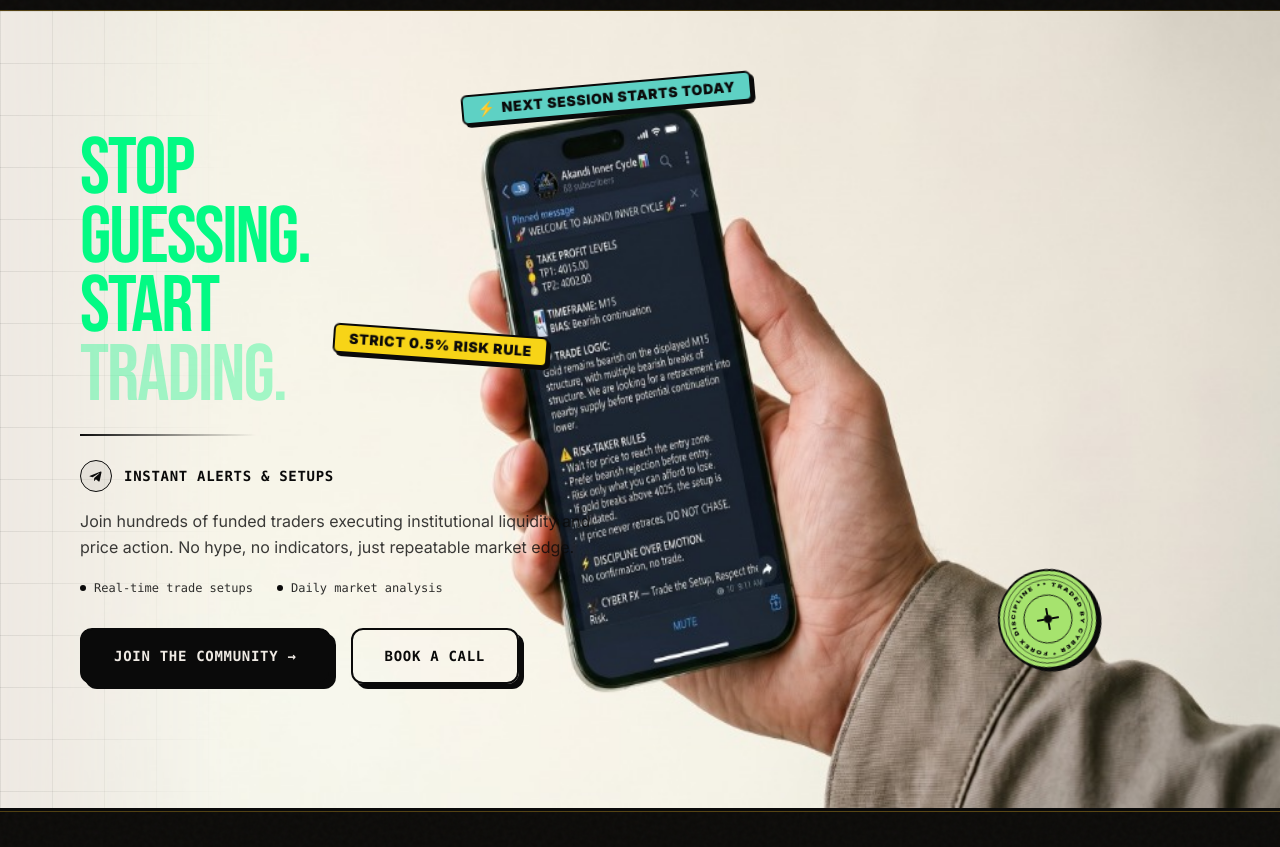
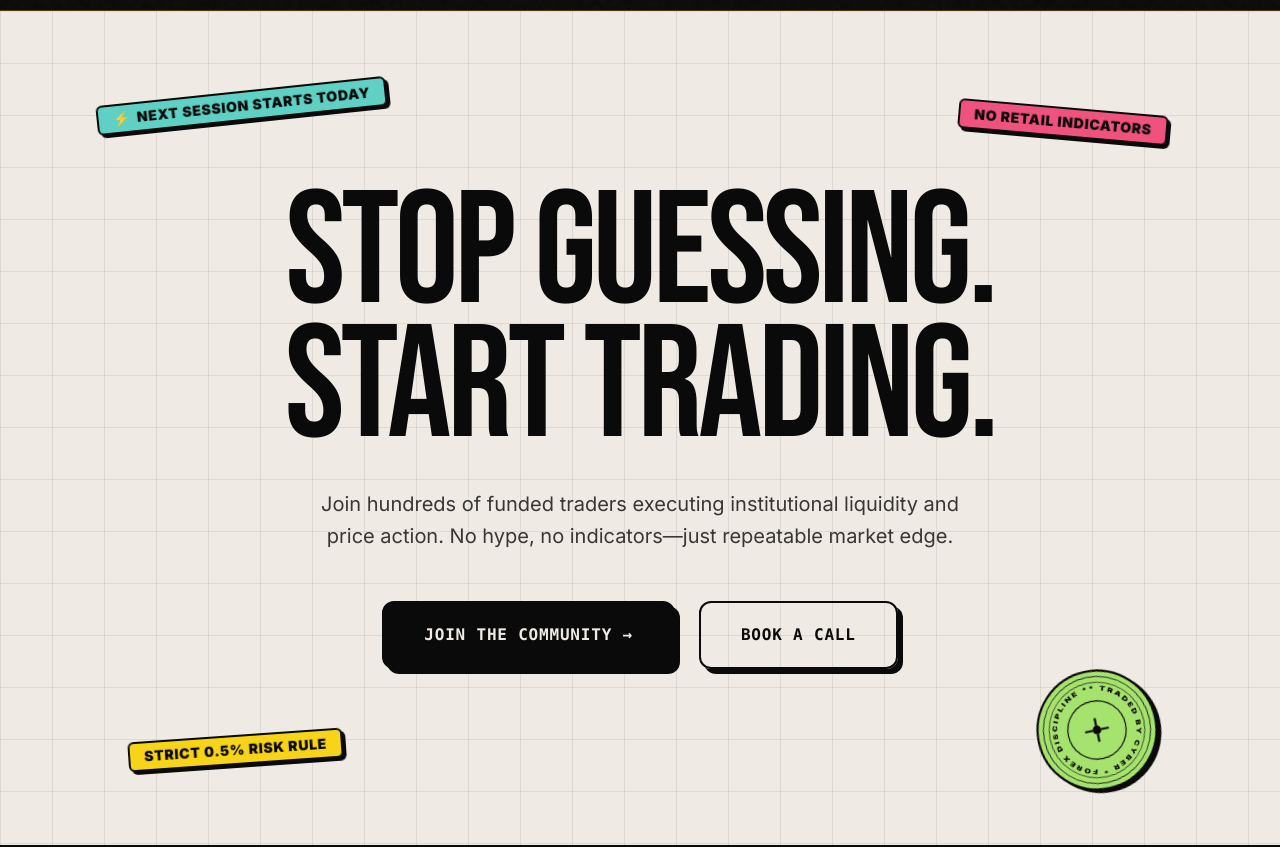
Before and after one commit to atoblankson/tradesbycyber, a Next.js app: page / in a window 1280 px wide. Shown: the part 6440-7287 px from the top of the page. Built offline with nearby package versions, Linux system fonts and the light colour scheme.

Commit message:
revert: restore original centered full-bleed CTA section layout with 4 scattered stickers

```diff
--- a/src/components/CtaSection.tsx
+++ b/src/components/CtaSection.tsx
@@ -1,12 +1,13 @@
 import React from "react";
 import Link from "next/link";
-import Image from "next/image";
+import { Container } from "./Container";
 import { Sticker } from "./Sticker";
 import { CircleBadge } from "./CircleBadge";
 
 export interface CtaSectionProps {
   className?: string;
-  phoneImageSrc?: string;
+  headlineLine1?: string;
+  headlineLine2?: string;
   primaryCtaText?: string;
   primaryCtaHref?: string;
   secondaryCtaText?: string;
@@ -15,7 +16,8 @@ export interface CtaSectionProps {
 
 export function CtaSection({
   className = "",
-  phoneImageSrc = "/images/cta-phone.jpg",
+  headlineLine1 = "STOP GUESSING.",
+  headlineLine2 = "START TRADING.",
   primaryCtaText = "JOIN THE COMMUNITY →",
   primaryCtaHref = "#contact",
   secondaryCtaText = "BOOK A CALL",
@@ -26,11 +28,10 @@ export function CtaSection({
       id="contact"
       aria-label="Final Call To Action"
       className={`
-        w-full min-h-screen lg:min-h-[800px] lg:h-screen lg:max-h-[1050px]
-        bg-[#EFEAE4] text-[#0A0A0A]
+        w-full bg-[#EFEAE4] text-[#0A0A0A]
         border-b-2 sm:border-b-[3px] border-[#0A0A0A]
+        py-20 sm:py-28 md:py-36 lg:py-44
         relative overflow-hidden select-none
-        flex flex-col justify-center
         ${className}
       `.trim()}
       style={{
@@ -41,89 +42,84 @@ export function CtaSection({
         `,
       }}
     >
-      {/* Scoped CSS for responsive directional mask */}
-      <style>{`
-        .cta-phone-mask {
-          -webkit-mask-image: linear-gradient(to bottom, transparent 0%, black 18%, black 100%);
-          mask-image: linear-gradient(to bottom, transparent 0%, black 18%, black 100%);
-        }
-        @media (min-width: 1024px) {
-          .cta-phone-mask {
-            -webkit-mask-image: linear-gradient(to right, transparent 0%, black 18%, black 100%);
-            mask-image: linear-gradient(to right, transparent 0%, black 18%, black 100%);
-          }
-        }
-      `}</style>
+      {/* ----------------------------------------------------------- */}
+      {/* 4 SCATTERED STICKERS FOR VISUAL CONTINUITY WITH THE HERO     */}
+      {/* ----------------------------------------------------------- */}
 
-      {/* Container to enforce exact site-wide alignment and generous padding for left text column */}
-      <div className="w-full max-w-[1440px] mx-auto px-5 sm:px-8 md:px-12 lg:px-16 xl:px-20 h-full flex flex-col justify-center relative lg:static z-20 pointer-events-none py-12 lg:py-8">
+      {/* 1. Teal Sticker (Top-Left) */}
+      <div className="absolute top-8 sm:top-14 md:top-20 left-4 sm:left-10 md:left-16 lg:left-24 z-20">
+        <Sticker
+          color="teal"
+          rotation={-6}
+          size="md"
+          className="text-xs sm:text-sm font-black shadow-[3px_3px_0px_#0A0A0A] border-2 border-[#0A0A0A]"
+        >
+          <span className="flex items-center gap-1.5">
+            <span>⚡</span>
+            <span>NEXT SESSION STARTS TODAY</span>
+          </span>
+        </Sticker>
+      </div>
 
-        {/* 2-Column Grid */}
-        <div className="w-full grid grid-cols-1 lg:grid-cols-12 gap-10 lg:gap-8 items-center">
+      {/* 2. Pink Sticker (Top-Right) */}
+      <div className="absolute top-10 sm:top-16 md:top-24 right-4 sm:right-10 md:right-16 lg:right-28 z-20">
+        <Sticker
+          color="pink"
+          rotation={5}
+          size="md"
+          className="text-xs sm:text-sm font-black shadow-[3px_3px_0px_#0A0A0A] border-2 border-[#0A0A0A]"
+        >
+          NO RETAIL INDICATORS
+        </Sticker>
+      </div>
 
-          {/* ========================================================= */}
-          {/* LEFT COLUMN: HEADLINE, DIVIDER, FEATURE, PARAGRAPH, BTNS  */}
-          {/* (Order 1 on mobile & desktop - stays on top, z-20)        */}
-          {/* ========================================================= */}
-          <div className="order-1 lg:col-span-6 xl:col-span-6 flex flex-col justify-center items-start text-left relative z-20 pointer-events-auto max-w-xl">
+      {/* 3. Yellow Sticker (Bottom-Left) */}
+      <div className="absolute bottom-8 sm:bottom-14 md:bottom-20 left-4 sm:left-12 md:left-20 lg:left-32 z-20">
+        <Sticker
+          color="yellow"
+          rotation={-4}
+          size="md"
+          className="text-xs sm:text-sm font-black shadow-[3px_3px_0px_#0A0A0A] border-2 border-[#0A0A0A]"
+        >
+          STRICT 0.5% RISK RULE
+        </Sticker>
+      </div>
 
-            {/* 1. Headline stacked on 4 lines: tight line-height, perfectly scaled to fit */}
-            <h2
-              className="font-display uppercase tracking-tight leading-[0.86] text-5xl sm:text-6xl md:text-7xl lg:text-[4.25rem] xl:text-[5rem] 2xl:text-[5.5rem] select-none text-neon-green"
-              style={{ color: "#03FA84" }}
-            >
-              <span className="block" style={{ color: "#03FA84" }}>STOP</span>
-              <span className="block" style={{ color: "#03FA84" }}>GUESSING.</span>
-              <span className="block" style={{ color: "#03FA84" }}>START</span>
-              <span className="block opacity-35" style={{ color: "#03FA84" }}>TRADING.</span>
+      {/* 4. Lime Circle Badge (Bottom-Right) - Visual echo of Hero's Lime badge */}
+      <div className="absolute bottom-6 sm:bottom-10 md:bottom-14 right-4 sm:right-12 md:right-20 lg:right-32 z-20">
+        <CircleBadge
+          text="* TRADED BY CYBER * FOREX DISCIPLINE * "
+          badgeBg="lime"
+          color="cream"
+          rotation={-12}
+          size={110}
+          hasBorder
+          hasShadow
+          icon="crosshair"
+          className="scale-90 sm:scale-100 md:scale-110"
+        />
+      </div>
+
+      {/* ----------------------------------------------------------- */}
+      {/* CENTERED CONTENT: MASSIVE HEADLINE + 2 BUTTONS              */}
+      {/* ----------------------------------------------------------- */}
+      <Container size="lg" className="relative z-10 flex flex-col items-center text-center">
+        {/* Massive Condensed Headline (Loud & Full-Bleed) */}
+        <h2 className="font-display uppercase text-5xl sm:text-7xl md:text-8xl lg:text-9xl xl:text-[10rem] 2xl:text-[11.5rem] tracking-tight leading-[0.84] text-[#0A0A0A] max-w-6xl mx-auto">
+          {headlineLine1}
+          <br />
+          {headlineLine2}
         </h2>
 
-            {/* 2. Thin horizontal divider line (fading to transparent) */}
-            <div
-              className="w-32 sm:w-44 h-[1.5px] my-5 sm:my-6"
-              style={{
-                background: "linear-gradient(to right, #0A0A0A 0%, rgba(10, 10, 10, 0.3) 65%, transparent 100%)",
-              }}
-              aria-hidden="true"
-            />
-
-            {/* 3. Small feature row: Telegram-style icon in a circle + bold title */}
-            <div className="flex items-center gap-3 mb-3.5 sm:mb-4">
-              <div className="w-8 h-8 rounded-full border-[1.5px] border-[#0A0A0A] flex items-center justify-center flex-shrink-0 bg-[#0A0A0A]/5">
-                <svg
-                  className="w-4 h-4 text-[#0A0A0A] -translate-x-[0.5px] translate-y-[0.5px]"
-                  viewBox="0 0 24 24"
-                  fill="currentColor"
-                  aria-hidden="true"
-                >
-                  <path d="M9.78 18.65l.28-4.23 7.68-6.92c.34-.31-.07-.46-.52-.19L7.74 13.3 3.64 12c-.88-.25-.89-.86.2-1.3l15.97-6.16c.73-.33 1.43.18 1.15 1.3l-2.72 12.81c-.19.91-.74 1.13-1.5.71L12.6 16.3l-1.99 1.93c-.23.23-.42.42-.83.42z" />
-                </svg>
-              </div>
-              <span className="font-mono text-xs sm:text-sm font-black uppercase tracking-wider text-[#0A0A0A]">
-                INSTANT ALERTS &amp; SETUPS
-              </span>
-            </div>
-
-            {/* 4. Short paragraph in muted dark text */}
-            <p className="font-sans text-sm sm:text-base leading-relaxed text-[#0A0A0A]/80 max-w-lg mb-4 sm:mb-5">
-              Join hundreds of funded traders executing institutional liquidity and price action. No hype, no indicators, just repeatable market edge.
+        {/* Supporting subheadline */}
+        <p className="mt-6 sm:mt-8 font-sans text-base sm:text-lg md:text-xl text-[#0A0A0A]/80 max-w-2xl mx-auto leading-relaxed">
+          Join hundreds of funded traders executing institutional liquidity and price action.
+          No hype, no indicators—just repeatable market edge.
         </p>
 
-            {/* 5. Two short bullet points side by side in small type */}
-            <div className="flex flex-wrap items-center gap-x-6 gap-y-2 font-mono text-xs text-[#0A0A0A]/85 font-medium mb-6 sm:mb-8">
-              <div className="flex items-center gap-2">
-                <span className="w-1.5 h-1.5 rounded-full bg-[#0A0A0A]" aria-hidden="true" />
-                <span>Real-time trade setups</span>
-              </div>
-              <div className="flex items-center gap-2">
-                <span className="w-1.5 h-1.5 rounded-full bg-[#0A0A0A]" aria-hidden="true" />
-                <span>Daily market analysis</span>
-              </div>
-            </div>
-
-            {/* 6. Two buttons side by side (sharing the left edge) */}
-            <div className="flex flex-col sm:flex-row items-stretch sm:items-center gap-4 sm:gap-5 w-full sm:w-auto">
-              {/* Primary Button: Solid Black */}
+        {/* Two Buttons: Black Solid + Outlined */}
+        <div className="flex flex-col sm:flex-row items-center justify-center gap-4 sm:gap-6 mt-8 sm:mt-12 w-full sm:w-auto">
+          {/* Button 1: "JOIN THE COMMUNITY →" (Solid Black) */}
           <Link
             href={primaryCtaHref}
             className="
@@ -134,16 +130,16 @@ export function CtaSection({
               hover:bg-[#5ED1C4] hover:text-[#0A0A0A]
               hover:shadow-[6px_6px_0px_#0A0A0A] hover:-translate-y-0.5
               active:translate-y-0.5
-                  transition-all duration-200 ease-out
-                  font-mono font-black uppercase tracking-wider text-xs sm:text-sm
-                  py-3.5 sm:py-4 px-7 sm:px-8 rounded-xl
+              transition-all duration-150
+              font-mono font-black uppercase tracking-wider text-sm sm:text-base
+              py-4 sm:py-5 px-8 sm:px-10 rounded-xl
               text-center
             "
           >
             {primaryCtaText}
           </Link>
 
-              {/* Secondary Button: Outlined */}
+          {/* Button 2: "BOOK A CALL" (Outlined) */}
           <Link
             href={secondaryCtaHref}
             className="
@@ -154,115 +150,16 @@ export function CtaSection({
               hover:bg-[#F7D417]
               hover:shadow-[6px_6px_0px_#0A0A0A] hover:-translate-y-0.5
               active:translate-y-0.5
-                  transition-all duration-200 ease-out
-                  font-mono font-black uppercase tracking-wider text-xs sm:text-sm
-                  py-3.5 sm:py-4 px-7 sm:px-8 rounded-xl
+              transition-all duration-150
+              font-mono font-black uppercase tracking-wider text-sm sm:text-base
+              py-4 sm:py-5 px-8 sm:px-10 rounded-xl
               text-center
             "
           >
             {secondaryCtaText}
           </Link>
         </div>
-          </div>
-
-          {/* ========================================================= */}
-          {/* RIGHT-COLUMN IMAGE: ABSOLUTE ON DESKTOP, STACKED ON MOBILE*/}
-          {/* (right: 0, top: 0, height: 100%, width: auto, no crop)   */}
-          {/* ========================================================= */}
-          <div className="order-2 lg:col-span-6 xl:col-span-6 lg:absolute lg:right-0 lg:top-0 lg:h-full lg:w-auto w-full h-auto z-10 flex items-center justify-center lg:justify-end pointer-events-none -mx-5 sm:-mx-8 lg:mx-0 mt-8 sm:mt-10 lg:mt-0">
-
-            {/* Image + Anchored Stickers Container (Matches exact aspect ratio of image) */}
-            <div className="relative w-full lg:w-auto h-auto lg:h-full inline-block">
-
-              {/* Masked Photo Container */}
-              <div className="w-full lg:w-auto h-auto lg:h-full cta-phone-mask overflow-hidden">
-                <Image
-                  src={phoneImageSrc || "/images/cta-phone.jpg"}
-                  alt="Hand holding phone showing Telegram signals channel"
-                  width={1024}
-                  height={571}
-                  quality={90}
-                  priority
-                  sizes="(max-width: 1024px) 100vw, 60vw"
-                  className="w-full h-auto lg:w-auto lg:h-full select-none pointer-events-none block"
-                  style={{
-                    mixBlendMode: "multiply",
-                  }}
-                />
-              </div>
-
-              {/* ----------------------------------------------------------- */}
-              {/* 3 STICKERS ANCHORED RELATIVE TO THE IMAGE CONTAINER         */}
-              {/* (Percentage positions locked to image landmarks)           */}
-              {/* ----------------------------------------------------------- */}
-
-              {/* 1. Teal: "⚡ NEXT SESSION STARTS TODAY" (Phone's top-left corner) */}
-              <div
-                className="absolute z-20 pointer-events-auto"
-                style={{
-                  top: "9%",
-                  left: "36%",
-                }}
-              >
-                <Sticker
-                  color="teal"
-                  rotation={-5}
-                  size="md"
-                  className="text-xs sm:text-sm font-black shadow-[3px_3px_0px_#0A0A0A] border-2 border-[#0A0A0A]"
-                >
-                  <span className="flex items-center gap-1.5">
-                    <span>⚡</span>
-                    <span>NEXT SESSION STARTS TODAY</span>
-                  </span>
-                </Sticker>
-              </div>
-
-              {/* 2. Yellow: "STRICT 0.5% RISK RULE" (Phone's left edge near thumb) */}
-              <div
-                className="absolute z-20 pointer-events-auto"
-                style={{
-                  top: "40%",
-                  left: "26%",
-                }}
-              >
-                <Sticker
-                  color="yellow"
-                  rotation={4}
-                  size="md"
-                  className="text-xs sm:text-sm font-black shadow-[3px_3px_0px_#0A0A0A] border-2 border-[#0A0A0A]"
-                >
-                  STRICT 0.5% RISK RULE
-                </Sticker>
-              </div>
-
-              {/* 3. Lime Circle Badge (Lower right over sleeve) */}
-              <div
-                className="absolute z-20 pointer-events-auto hidden sm:block"
-                style={{
-                  top: "70%",
-                  left: "78%",
-                }}
-              >
-                <CircleBadge
-                  text="* TRADED BY CYBER * FOREX DISCIPLINE * "
-                  badgeBg="lime"
-                  color="cream"
-                  rotation={-10}
-                  size={100}
-                  hasBorder
-                  hasShadow
-                  icon="crosshair"
-                  className="scale-85 sm:scale-95 md:scale-100"
-                />
-              </div>
-
-            </div>
-
-          </div>
-
-        </div>
-
-      </div>
+      </Container>
     </section>
   );
 }
```
Lines whose indentation alone changed are shown as unchanged.
